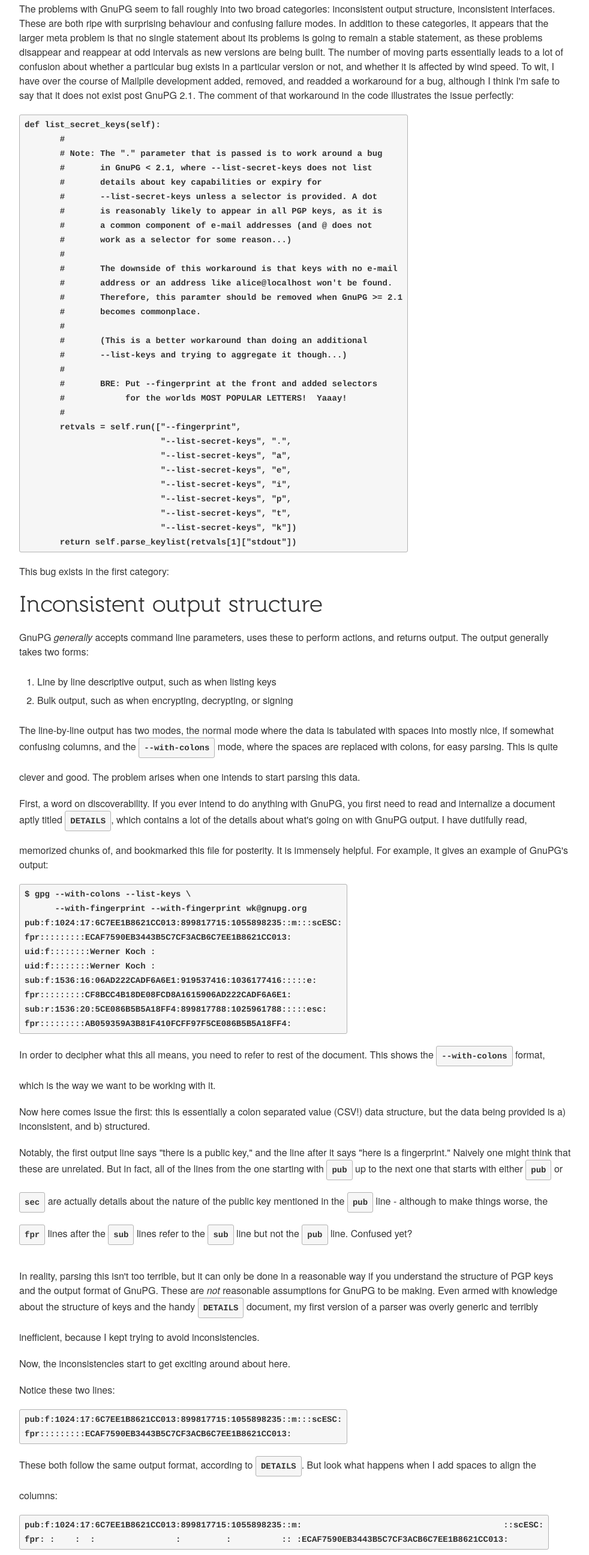
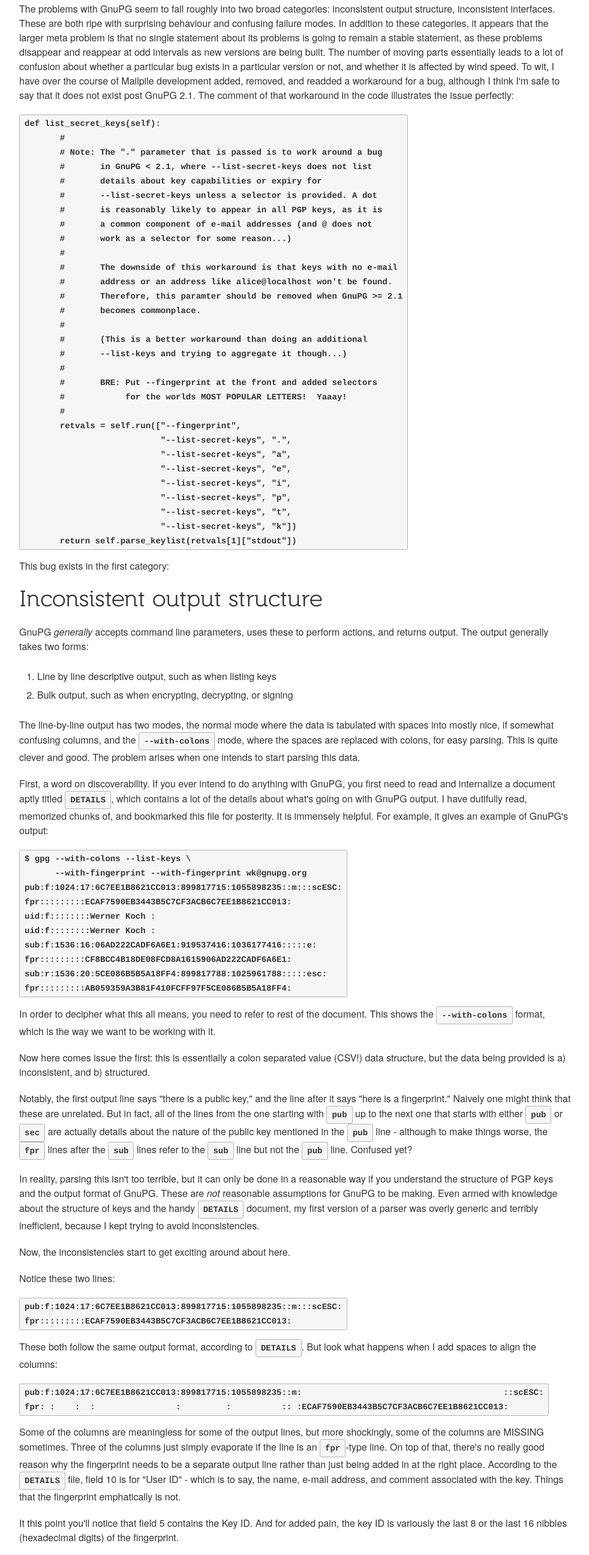
Before and after one commit to mailpile/www.mailpile.is, a website: page blog/2014-10-07_Some_Thoughts_on_GnuPG.html in a window 1280 px wide. Shown: the part 1037-3630 px from the top of the page at 60% size, without its empty margins (38-1020 px from the left). Drawn offline with Linux system fonts and the light colour scheme; files whose address does not match are found by name.

Commit message:
Fixed <pre> styling and margins

```diff
--- a/blog/2014-10-07_Some_Thoughts_on_GnuPG.html
+++ b/blog/2014-10-07_Some_Thoughts_on_GnuPG.html
@@ -87,7 +87,7 @@
 <p>PGPME is almost as confusing and annoying as calling GnuPG directly, but it also requires us to ship architecture-specific libraries to everybody, something we're actively avoiding. Having to ship GnuPG binaries to Windows and MacOS users is bad enough, but dependency hell is a place we want to stay out of. If we were writing Mailpile in, say, C or C++, then PGPME would definitely be the library of choice, but we're not, so it isn't. On top of that, the available <a href="http://pyme.sourceforge.net/">Python bindings for PGPME</a> are very flaky (last updated in 2008!), and not developed or maintained by the GnuPG team.</p>
 <p>As a result, we've got a roughly 1200 line chunk of code in Mailpile that has the fun and useful task of chatting with GnuPG, and the stupifyingly annoying task of working around all of GnuPG's inconsistencies.</p>
 <p>The problems with GnuPG seem to fall roughly into two broad categories: inconsistent output structure, inconsistent interfaces. These are both ripe with surprising behaviour and confusing failure modes. In addition to these categories, it appears that the larger meta problem is that no single statement about its problems is going to remain a stable statement, as these problems disappear and reappear at odd intervals as new versions are being built. The number of moving parts essentially leads to a lot of confusion about whether a particular bug exists in a particular version or not, and whether it is affected by wind speed. To wit, I have over the course of Mailpile development added, removed, and readded a workaround for a bug, although I think I'm safe to say that it does not exist post GnuPG 2.1. The comment of that workaround in the code illustrates the issue perfectly:</p>
-<pre>
+<pre class="add-bottom">
 def list_secret_keys(self):
        #
        # Note: The "." parameter that is passed is to work around a bug
@@ -129,7 +129,7 @@
 </ol>
 <p>The line-by-line output has two modes, the normal mode where the data is tabulated with spaces into mostly nice, if somewhat confusing columns, and the <code>--with-colons</code> mode, where the spaces are replaced with colons, for easy parsing. This is quite clever and good. The problem arises when one intends to start parsing this data.</p>
 <p>First, a word on discoverability. If you ever intend to do anything with GnuPG, you first need to read and internalize a document aptly titled <code>DETAILS</code>, which contains a lot of the details about what's going on with GnuPG output. I have dutifully read, memorized chunks of, and bookmarked this file for posterity. It is immensely helpful. For example, it gives an example of GnuPG's output:</p>
-<pre>
+<pre class="add-bottom">
 $ gpg --with-colons --list-keys \
       --with-fingerprint --with-fingerprint wk@gnupg.org
 pub:f:1024:17:6C7EE1B8621CC013:899817715:1055898235::m:::scESC:
@@ -148,13 +148,13 @@
 <p>In reality, parsing this isn't too terrible, but it can only be done in a reasonable way if you understand the structure of PGP keys and the output format of GnuPG. These are <em>not</em> reasonable assumptions for GnuPG to be making. Even armed with knowledge about the structure of keys and the handy <code>DETAILS</code> document, my first version of a parser was overly generic and terribly inefficient, because I kept trying to avoid inconsistencies.</p>
 <p>Now, the inconsistencies start to get exciting around about here.</p>
 <p>Notice these two lines:</p>
-<pre>
+<pre class="add-bottom">
 pub:f:1024:17:6C7EE1B8621CC013:899817715:1055898235::m:::scESC:
 fpr:::::::::ECAF7590EB3443B5C7CF3ACB6C7EE1B8621CC013:
 </pre>
 
 <p>These both follow the same output format, according to <code>DETAILS</code>. But look what happens when I add spaces to align the columns:</p>
-<pre>
+<pre class="add-bottom">
 pub:f:1024:17:6C7EE1B8621CC013:899817715:1055898235::m:                                        ::scESC:
 fpr: :    :  :                :         :          :: :ECAF7590EB3443B5C7CF3ACB6C7EE1B8621CC013:
 </pre>
@@ -164,7 +164,7 @@
 <p>Frustrated yet? Me too. But let's just wave the rest of this category away, and move on to the next:</p>
 <h3>Inconsistent interfaces</h3>
 <p>So let's imagine you want to generate a key. Sounds like a reasonable thing to do, right? So we're all hip and cool and want to do so programatically with our shiny command line interface to GnuPG, so naturally we think it'll look something like:</p>
-<pre>
+<pre class="add-bottom">
 $ gpg --gen-key --name Smári McCarthy --email smari@mailpile.is --algorithm RSA --keysize 4096 --expires 2017-10-06
 </pre>
 
@@ -180,7 +180,7 @@
 <p>The biggest complaint about the status descriptor is that it cannot be relied upon as a flow control mechanism. It does not always give output, or indicate the appropriate sequence of things, so an interface can use it for the purpose of increasing their information about the current situation, but not as a replacement for constant reading and parsing of the STDOUT and STDERR handles, and certainly not as a replacement for in-depth understanding of which order things happen in.</p>
 <p>Actually, it should also be mentioned that as nice as it is to have all these descriptors, heavy use of descriptors turns into a world of problems on Windows. Windows is finicky enough as it is. Our solution was passing the status through to STDERR, which really works kind of fine.</p>
 <p>Speaking of order, consider this handling of the passphrase descriptor -- a special descriptor for accepting a passphrase sent by the user as part of a wrapper-mediated communication (because nobody ever uses pipes like that on the command line), from GnuPG's <code>gpg.c</code>:</p>
-<pre>
+<pre class="add-bottom">
     ...
     if( pwfd != -1 )  /* Read the passphrase now. */
     read_passphrase_from_fd( pwfd );
@@ -218,7 +218,7 @@
 <p>I'd therefore like to propose the following:</p>
 <h3>GnuPG JSON Mode</h3>
 <p>As I mentioned, a lot of GnuPG's output is actually structured a lot more than the output format supports. In our work so far, we've managed to build reasonable JSON structures out of that output for a lot of things. Completing that work and expanding on it, it would be possible to support something like this:</p>
-<pre>
+<pre class="add-bottom">
  $ gpg --json '{query}'
  {response1}
  {response2}
--- a/less/config.less
+++ b/less/config.less
@@ -84,10 +84,10 @@
 	@text-shadow-on-light: 1px 1px 1px #888888;
 	@text-shadow-on-dark: 0 -1px 0 rgba(0, 0, 0, 0.4);
 
-	@pre-margin-bottom: 20px;
+	@pre-margin-bottom: 0px;
 	@pre-background: @grayLight;
   @pre-color: @black;
-  @pre-padding: 4px 8px;
+  @pre-padding: 2px 8px;
   @pre-border: 1px solid @gray;
   @pre-border-radius: 3px;
   @pre-font-family: 'Courier';
```
Also changed, not shown: blog/2014-10-07_Some_Thoughts_on_GnuPG.md (+7 -7 lines), blog/index.html (+7 -7 lines), css/mailpile.css.
